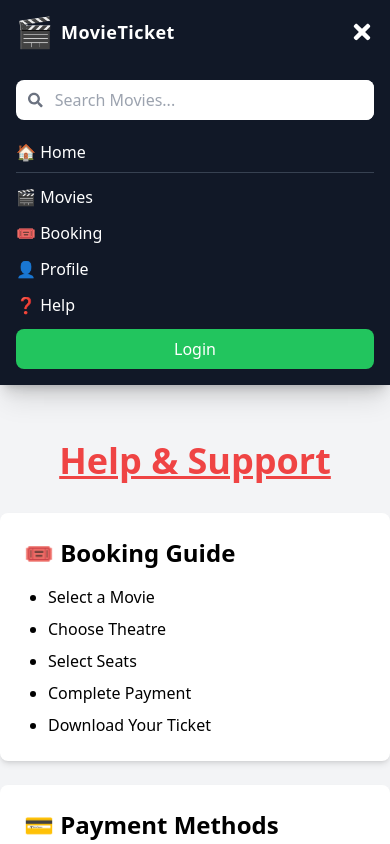
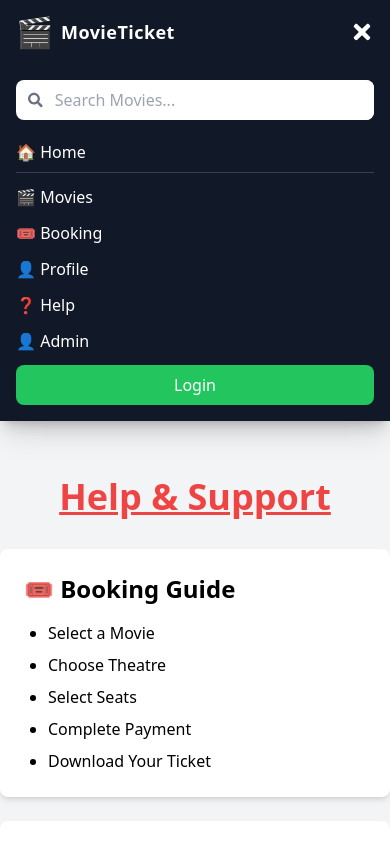
Before and after one commit to shivamkesarwani2107-hash/movie-frontend, a React (Create React App) app: page /help in a window 390 px wide. Both pictures are taken after a click on the button 362 px from the left and 32 px from the top of the page. Shown: the top 844 px of the page. Built offline with nearby package versions, Linux system fonts and the light colour scheme.

Commit message:
add button

```diff
--- a/src/frontend-movie/header.js
+++ b/src/frontend-movie/header.js
@@ -186,6 +186,13 @@ function Header() {
                         ❓ Help
                     </button>
 
+                    <button
+                    onClick={()=>navigate('admin')}
+                     className="block w-full text-left"
+                    >
+                       👤 Admin
+                    </button>
+
                     {token ? (
 
                         <button
```
